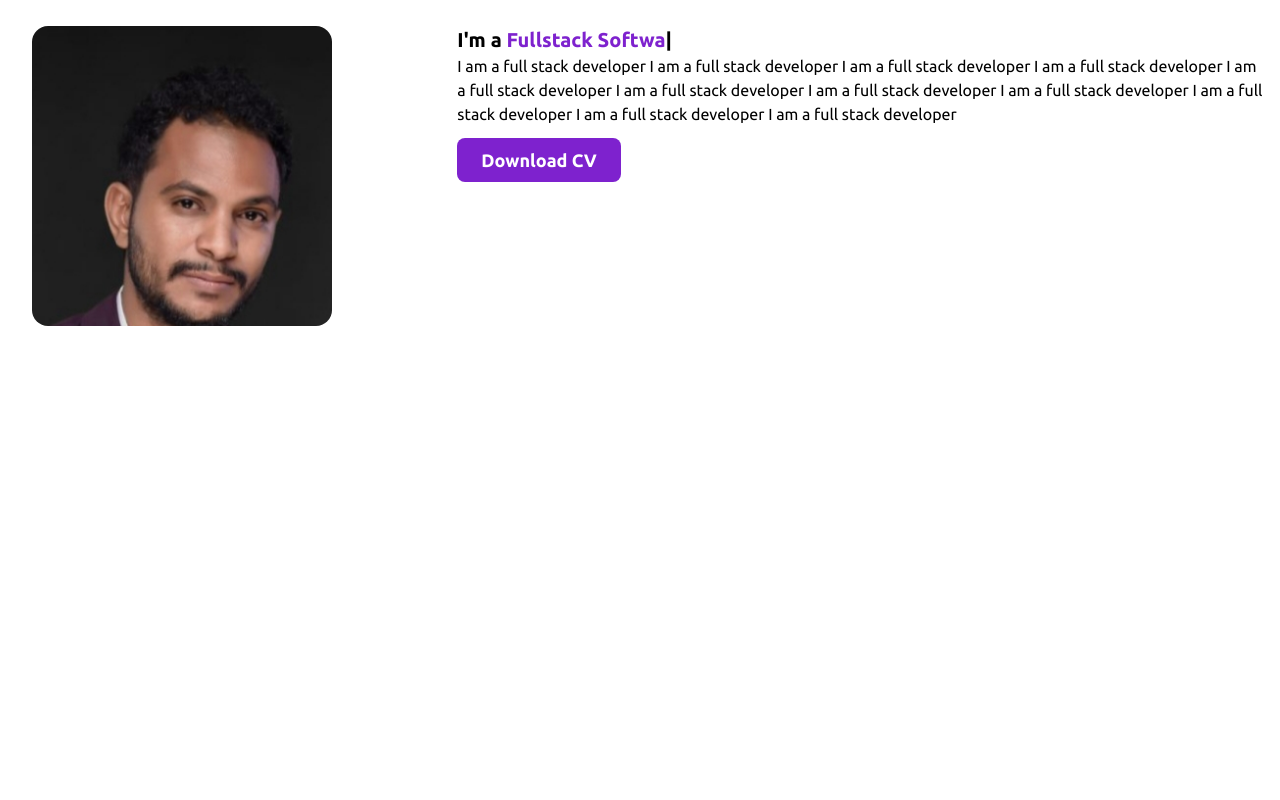
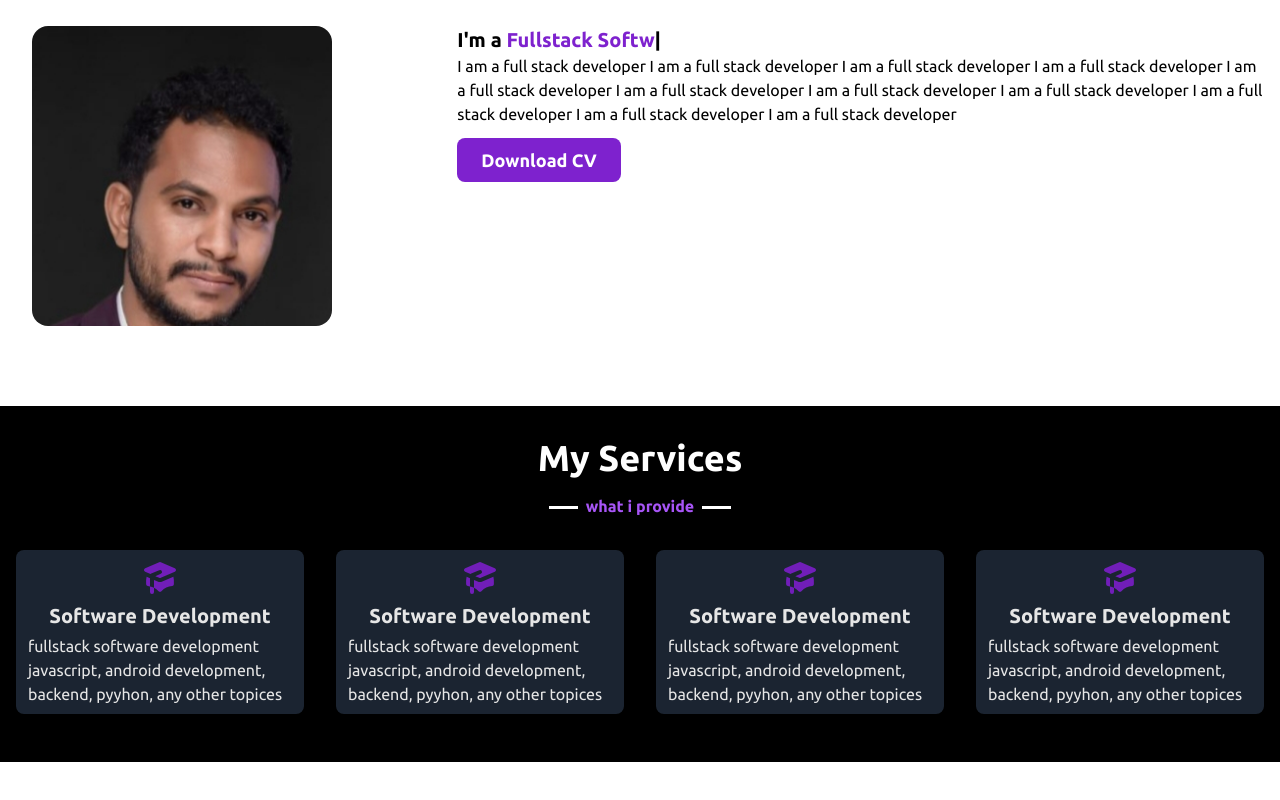
Before and after one commit to wadaln3ma/wadaln3ma.github.io, a React (Create React App) app: page / in a window 1280 px wide. Shown: the part 966-1766 px from the top of the page. Before the commit the page ends 1324 px from the top, so only its background shows below. Built offline with nearby package versions, Linux system fonts and the light colour scheme.

Commit message:
Add Services Section

```diff
--- a/src/App.js
+++ b/src/App.js
@@ -2,6 +2,7 @@ import './App.css'
 import About from './components/About'
 import Hero from './components/Hero'
 import Navbar from './components/Navbar'
+import Services from './components/Services'
 
 function App() {
   return (
@@ -15,6 +16,8 @@ function App() {
 
       <About />
 
+      <Services />
+
     </div>
   );
 }
--- /dev/null
+++ b/src/components/Service.jsx
@@ -0,0 +1,16 @@
+import { AcademicCapIcon } from '@heroicons/react/solid'
+
+const Service = ()=>{
+  return (
+    <div
+      className="group flex flex-col items-center bg-gray-800 opacity-90 text-white rounded-lg shadow-lg mx-8 my-4 sm:m-4 p-2 hover:scale-105 hover:bg-purple-700 transition transform ease duration-200">
+      <AcademicCapIcon className="w-10 text-purple-700 group-hover:text-white"/>
+      <h2 className="text-xl font-semibold py-1">Software Development</h2>
+      <p className="px-1">
+        fullstack software development javascript, android development, backend, pyyhon,
+        any other topices
+      </p>
+    </div>
+)}
+
+export default Service
--- /dev/null
+++ b/src/components/Services.jsx
@@ -0,0 +1,22 @@
+import Service from "./Service"
+
+const Services = ()=>{
+  return (
+    <section className="bg-black flex flex-col items-center my-16 py-8">
+      <div className="text-center">
+        <h2 className="text-4xl font-bold text-white">My Services</h2>
+        <h1 class="text-center text-purple-500 overflow-hidden before:h-[3px] after:h-[3px] after:bg-white after:inline-block after:relative after:align-middle after:w-1/6 before:bg-white before:inline-block before:relative before:align-middle before:w-1/6 before:right-2 after:left-2 text-base font-semibold p-4">
+            what i provide
+        </h1>
+      </div>
+
+      <div className="grid grid-cols-1 sm:grid-cols-2 md:grid-cols-3 lg:grid-cols-4 xl:flex">
+        <Service />
+        <Service />
+        <Service />
+        <Service />
+      </div>
+    </section>
+)}
+
+export default Services
```
